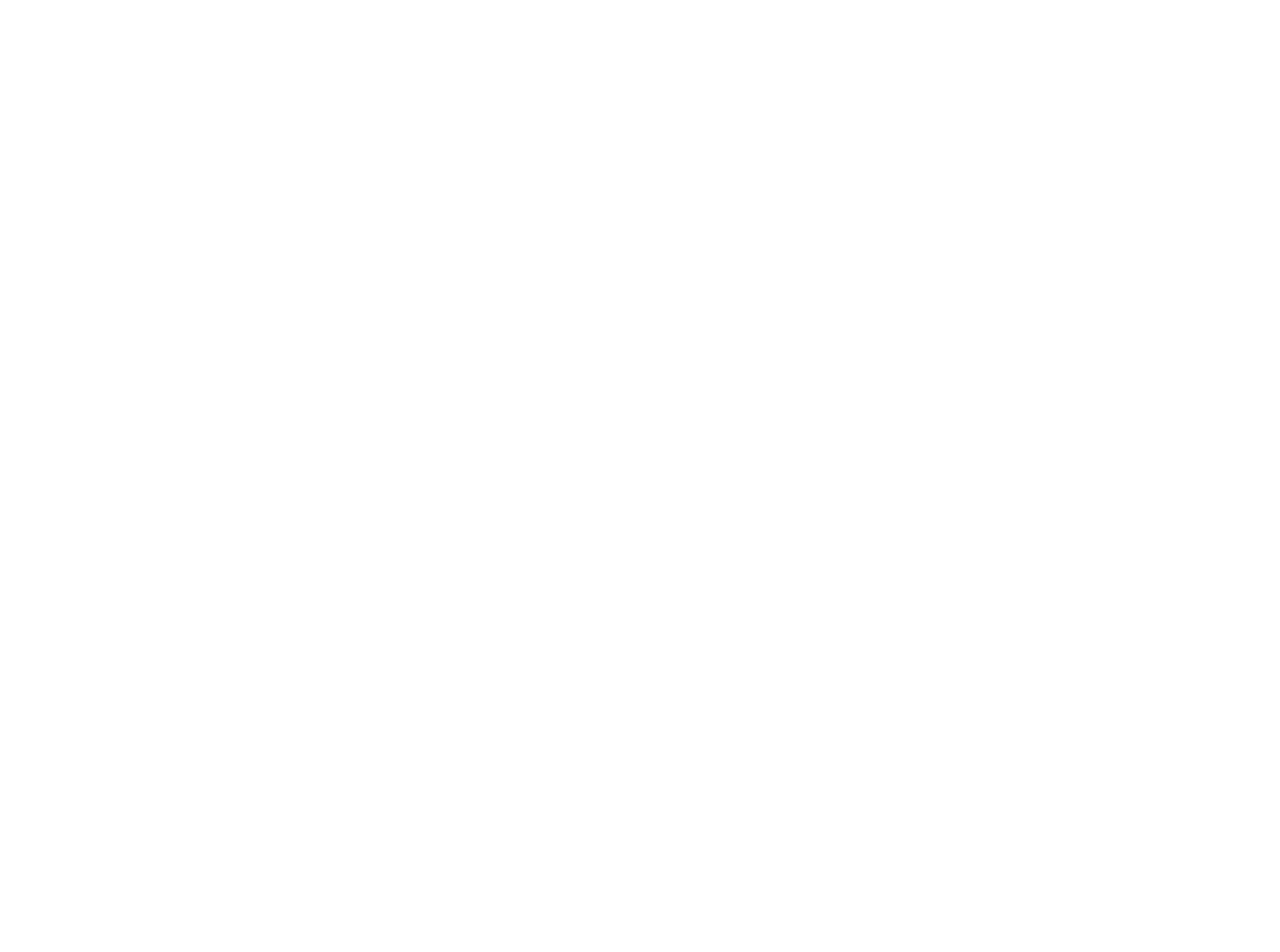
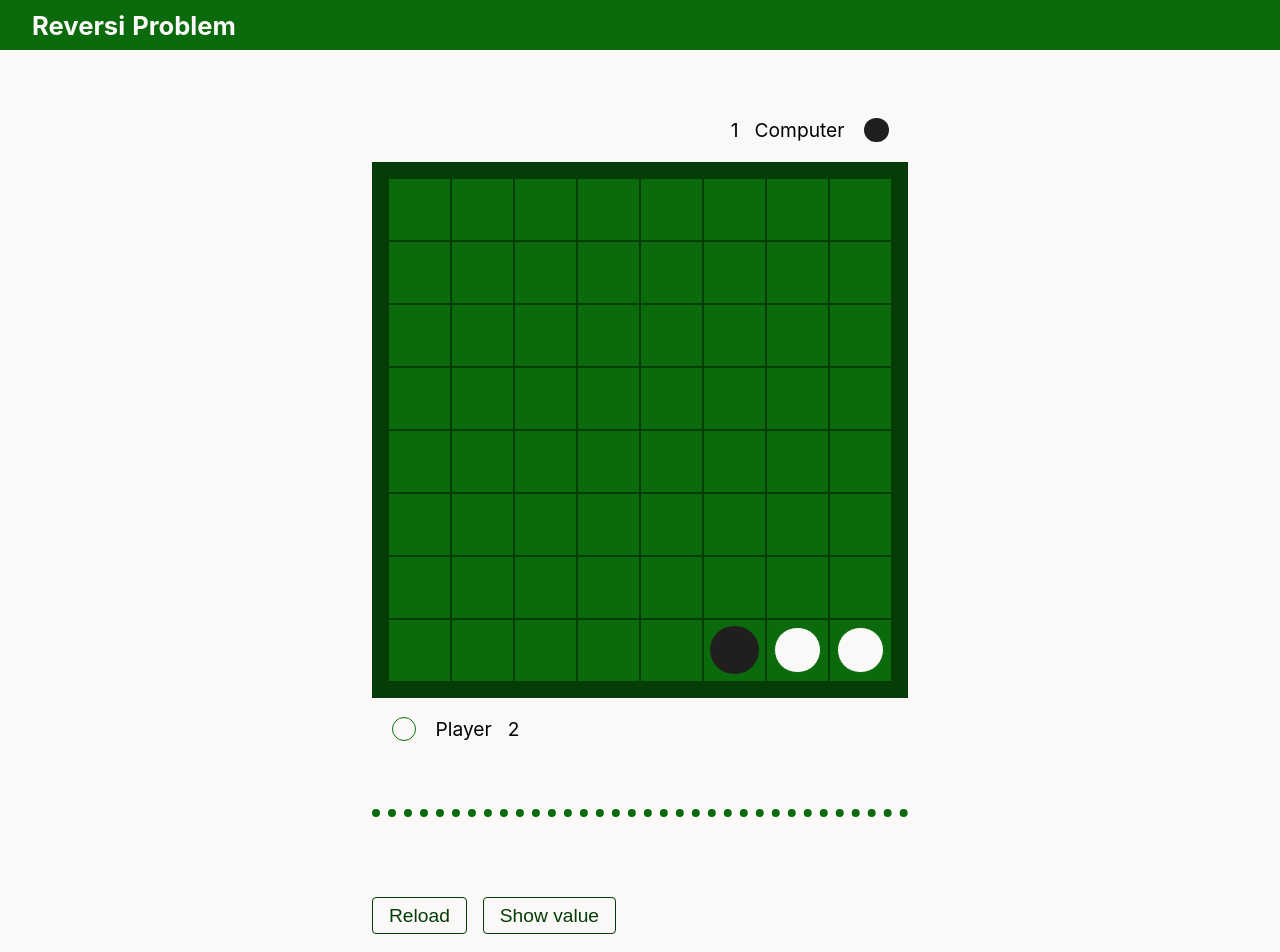
Before and after one commit to tmyksj/reversi-problem, a Nuxt app: page /problem/1 in a window 1280 px wide. Before the commit this address had no page. Shown: the top 952 px of the page. Before the commit the page ends 800 px from the top, so only its background shows below. Built offline with nearby package versions, Linux system fonts and the light colour scheme.

Commit message:
add pages

```diff
--- /dev/null
+++ b/components/Header.vue
@@ -0,0 +1,31 @@
+<template>
+  <div class="container">
+    <header>
+      <h1 class="header">
+        <NuxtLink class="header-link" to="/">Reversi Problem</NuxtLink>
+      </h1>
+    </header>
+  </div>
+</template>
+
+<script>
+import Vue from 'vue'
+
+export default Vue.extend({})
+</script>
+
+<style scoped>
+.container {
+  background-color: #0b6a0b;
+  padding: 0.6rem 2rem;
+}
+
+.header {
+  font-size: 1.6rem;
+}
+
+.header-link {
+  color: #faf9f8;
+  text-decoration: none;
+}
+</style>
--- /dev/null
+++ b/components/Hr.vue
@@ -0,0 +1,22 @@
+<template>
+  <div class="container">
+    <hr class="hr" />
+  </div>
+</template>
+
+<script>
+import Vue from 'vue'
+
+export default Vue.extend({})
+</script>
+
+<style scoped>
+.container {
+  margin: 4rem 0;
+}
+
+.hr {
+  border: none;
+  border-bottom: 0.5rem dotted #0b6a0b;
+}
+</style>
--- a/components/Logo.vue
+++ /dev/null
@@ -1,35 +0,0 @@
-<template>
-  <svg
-    class="NuxtLogo"
-    width="245"
-    height="180"
-    viewBox="0 0 452 342"
-    xmlns="http://www.w3.org/2000/svg"
-  >
-    <path
-      d="M139 330l-1-2c-2-4-2-8-1-13H29L189 31l67 121 22-16-67-121c-1-2-9-14-22-14-6 0-15 2-22 15L5 303c-1 3-8 16-2 27 4 6 10 12 24 12h136c-14 0-21-6-24-12z"
-      fill="#00C58E"
-    />
-    <path
-      d="M447 304L317 70c-2-2-9-15-22-15-6 0-15 3-22 15l-17 28v54l39-67 129 230h-49a23 23 0 0 1-2 14l-1 1c-6 11-21 12-23 12h76c3 0 17-1 24-12 3-5 5-14-2-26z"
-      fill="#108775"
-    />
-    <path
-      d="M376 330v-1l1-2c1-4 2-8 1-12l-4-12-102-178-15-27h-1l-15 27-102 178-4 12a24 24 0 0 0 2 15c4 6 10 12 24 12h190c3 0 18-1 25-12zM256 152l93 163H163l93-163z"
-      fill="#2F495E"
-    />
-  </svg>
-</template>
-
-<style>
-.NuxtLogo {
-  animation: 1s appear;
-  margin: auto;
-}
-
-@keyframes appear {
-  0% {
-    opacity: 0;
-  }
-}
-</style>
--- /dev/null
+++ b/components/Main.vue
@@ -0,0 +1,21 @@
+<template>
+  <div class="container">
+    <main>
+      <Nuxt />
+    </main>
+  </div>
+</template>
+
+<script>
+import Vue from 'vue'
+
+export default Vue.extend({})
+</script>
+
+<style scoped>
+.container {
+  margin: 0 auto;
+  max-width: 37.5rem;
+  padding: 0 1rem;
+}
+</style>
--- a/layouts/default.vue
+++ b/layouts/default.vue
@@ -1,11 +1,14 @@
 <template>
   <div>
-    <Nuxt />
+    <Header />
+    <Main />
   </div>
 </template>
 
 <style>
 html {
+  background-color: #faf9f8;
+  box-sizing: border-box;
   font-family: 'Source Sans Pro', -apple-system, BlinkMacSystemFont, 'Segoe UI',
     Roboto, 'Helvetica Neue', Arial, sans-serif;
   font-size: 16px;
@@ -14,7 +17,6 @@
   -webkit-text-size-adjust: 100%;
   -moz-osx-font-smoothing: grayscale;
   -webkit-font-smoothing: antialiased;
-  box-sizing: border-box;
 }
 
 *,
@@ -23,33 +25,4 @@
   box-sizing: border-box;
   margin: 0;
 }
-
-.button--green {
-  display: inline-block;
-  border-radius: 4px;
-  border: 1px solid #3b8070;
-  color: #3b8070;
-  text-decoration: none;
-  padding: 10px 30px;
-}
-
-.button--green:hover {
-  color: #fff;
-  background-color: #3b8070;
-}
-
-.button--grey {
-  display: inline-block;
-  border-radius: 4px;
-  border: 1px solid #35495e;
-  color: #35495e;
-  text-decoration: none;
-  padding: 10px 30px;
-  margin-left: 15px;
-}
-
-.button--grey:hover {
-  color: #fff;
-  background-color: #35495e;
-}
 </style>
--- a/pages/index.vue
+++ b/pages/index.vue
@@ -1,27 +1,11 @@
 <template>
   <div class="container">
-    <div>
-      <Logo />
-      <h1 class="title">reversi-problem</h1>
-      <div class="links">
-        <a
-          href="https://nuxtjs.org/"
-          target="_blank"
-          rel="noopener noreferrer"
-          class="button--green"
-        >
-          Documentation
-        </a>
-        <a
-          href="https://github.com/nuxt/nuxt.js"
-          target="_blank"
-          rel="noopener noreferrer"
-          class="button--grey"
-        >
-          GitHub
-        </a>
-      </div>
-    </div>
+    <h1 class="header">
+      <span class="header-term">Reversi</span>
+      <span class="header-term">Problem</span>
+    </h1>
+    <Hr />
+    <NuxtLink class="button" to="/random">Random Problem</NuxtLink>
   </div>
 </template>
 
@@ -31,35 +15,32 @@
 export default Vue.extend({})
 </script>
 
-<style>
-.container {
-  margin: 0 auto;
-  min-height: 100vh;
-  display: flex;
-  justify-content: center;
-  align-items: center;
-  text-align: center;
+<style scoped>
+.button {
+  border: thin solid #063c06;
+  border-radius: 0.25rem;
+  color: #063c06;
+  display: block;
+  font-size: 1.4rem;
+  margin: 2rem 0;
+  padding: 0.8rem 2rem;
+  text-decoration: none;
 }
 
-.title {
+.container {
+  margin-top: 4rem;
+}
+
+.header {
+  color: #063c06;
   font-family: 'Quicksand', 'Source Sans Pro', -apple-system, BlinkMacSystemFont,
     'Segoe UI', Roboto, 'Helvetica Neue', Arial, sans-serif;
-  display: block;
   font-weight: 300;
-  font-size: 100px;
-  color: #35495e;
+  font-size: 3rem;
   letter-spacing: 1px;
 }
 
-.subtitle {
-  font-weight: 300;
-  font-size: 42px;
-  color: #526488;
-  word-spacing: 5px;
-  padding-bottom: 15px;
-}
-
-.links {
-  padding-top: 15px;
+.header-term {
+  display: block;
 }
 </style>
--- /dev/null
+++ b/pages/problem/_id.vue
@@ -0,0 +1,247 @@
+<template>
+  <div class="container">
+    <div class="info-computer">
+      <div
+        :style="{ width: cellSize / 2 + 'px', height: cellSize / 2 + 'px' }"
+        class="info-computer-cell"
+      >
+        <span v-if="turnComputer === 'Dark'" class="disk-dark"></span>
+        <span v-if="turnComputer === 'Light'" class="disk-light"></span>
+      </div>
+      <div class="info-computer-label">Computer</div>
+      <div class="info-computer-label">{{ reversi.count()[turnComputer] }}</div>
+    </div>
+    <div ref="board" class="board">
+      <div v-for="i in reversiSize" :key="i" class="board-row">
+        <div
+          v-for="j in reversiSize"
+          :key="j"
+          :style="{ width: cellSize + 'px', height: cellSize + 'px' }"
+          class="board-cell"
+          @click="put(i - 1, j - 1)"
+        >
+          <span
+            v-if="reversi.get(i - 1, j - 1) === 'Dark'"
+            class="disk-dark"
+          ></span>
+          <span
+            v-if="reversi.get(i - 1, j - 1) === 'Light'"
+            class="disk-light"
+          ></span>
+          <span v-if="showValue" class="value">{{
+            reversi.value(i - 1, j - 1)
+          }}</span>
+        </div>
+      </div>
+    </div>
+    <div class="info-player">
+      <div
+        :style="{ width: cellSize / 2 + 'px', height: cellSize / 2 + 'px' }"
+        class="info-player-cell"
+      >
+        <span v-if="turnPlayer === 'Dark'" class="disk-dark"></span>
+        <span v-if="turnPlayer === 'Light'" class="disk-light"></span>
+      </div>
+      <div class="info-player-label">Player</div>
+      <div class="info-player-label">{{ reversi.count()[turnPlayer] }}</div>
+    </div>
+    <Hr />
+    <div class="tools">
+      <button class="button tools-item" @click="reload()">Reload</button>
+      <button v-if="showValue" class="button tools-item" @click="hide()">
+        Hide value
+      </button>
+      <button v-if="!showValue" class="button tools-item" @click="show()">
+        Show value
+      </button>
+    </div>
+  </div>
+</template>
+
+<script lang="ts">
+import Vue from 'vue'
+import { Reversi } from '~/engine/reversi'
+import { ReversiComputer } from '~/engine/reversi-computer'
+
+export default Vue.extend({
+  data() {
+    const id: string = this.$route.params.id
+    const reversi: Reversi = Reversi.fromString(id).evaluate()
+
+    return {
+      cellSize: 0,
+      id,
+      readonly: false,
+      reversi,
+      reversiSize: Reversi.size,
+      showValue: false,
+      timeout: 500,
+      timeoutId: 0,
+      turnComputer: reversi.turn() === 'Dark' ? 'Light' : 'Dark',
+      turnPlayer: reversi.turn(),
+    }
+  },
+
+  mounted() {
+    this.cellSize = (this.$refs.board as any).clientWidth / this.reversiSize
+  },
+
+  methods: {
+    hide() {
+      this.showValue = false
+    },
+
+    put(y: number, x: number) {
+      if (this.readonly) {
+        return
+      }
+
+      try {
+        this.reversi = this.reversi.put(y, x).evaluate()
+      } catch (e) {
+        return
+      }
+
+      const next: () => void = (): void => {
+        if (this.reversi.turn() === this.turnPlayer) {
+          this.readonly = false
+        } else if (this.reversi.turn() === 'None') {
+          this.readonly = true
+        } else {
+          this.readonly = true
+          this.timeoutId = window.setTimeout((): void => {
+            this.reversi = ReversiComputer.put(this.reversi).evaluate()
+            next()
+          }, this.timeout)
+        }
+      }
+
+      next()
+    },
+
+    reload() {
+      window.clearTimeout(this.timeoutId)
+
+      this.reversi = Reversi.fromString(this.id).evaluate()
+      this.readonly = false
+    },
+
+    show() {
+      this.showValue = true
+    },
+  },
+})
+</script>
+
+<style scoped>
+.board {
+  background-color: #0b6a0b;
+  border: 1rem solid #063c06;
+}
+
+.board-cell {
+  align-items: center;
+  border: 0.1rem solid #063c06;
+  display: flex;
+  justify-content: center;
+}
+
+.board-row {
+  display: flex;
+}
+
+.button {
+  background-color: #faf9f8;
+  border: thin solid #063c06;
+  border-radius: 0.25rem;
+  color: #063c06;
+  cursor: pointer;
+  display: block;
+  font-size: 1.2rem;
+  margin: 1rem 0;
+  outline: none;
+  padding: 0.4rem 1rem;
+}
+
+.button:hover {
+  background-color: #edebe9;
+}
+
+.button:focus {
+  box-shadow: 0 0 0.1rem #063c06;
+}
+
+.button:active {
+  background-color: #c8c6c4;
+}
+
+.container {
+  margin: 4rem 0;
+}
+
+.disk-dark {
+  background-color: #201f1e;
+  border-radius: 50%;
+  display: block;
+  height: 79%;
+  width: 79%;
+}
+
+.disk-light {
+  background-color: #faf9f8;
+  border: 0.1rem solid #0b6a0b;
+  border-radius: 50%;
+  display: block;
+  height: 76%;
+  width: 76%;
+}
+
+.info-computer {
+  align-items: center;
+  display: flex;
+  flex-direction: row-reverse;
+  padding: 0 1rem 1rem;
+}
+
+.info-computer-cell {
+  align-items: center;
+  display: flex;
+  justify-content: center;
+}
+
+.info-computer-label {
+  font-size: 1.2rem;
+  margin-right: 1rem;
+}
+
+.info-player {
+  align-items: center;
+  display: flex;
+  padding: 1rem 1rem 0;
+}
+
+.info-player-cell {
+  align-items: center;
+  display: flex;
+  justify-content: center;
+}
+
+.info-player-label {
+  font-size: 1.2rem;
+  margin-left: 1rem;
+}
+
+.tools {
+  display: flex;
+}
+
+.tools-item {
+  margin-right: 1rem;
+}
+
+.value {
+  color: #fce100;
+  cursor: default;
+  font-size: 1.4rem;
+}
+</style>
--- /dev/null
+++ b/pages/random.vue
@@ -0,0 +1,35 @@
+<template>
+  <div class="container">
+    <p>Generating...</p>
+  </div>
+</template>
+
+<script lang="ts">
+import Vue from 'vue'
+import { Reversi } from '~/engine/reversi'
+import { ReversiProblem } from '~/engine/reversi-problem'
+
+export default Vue.extend({
+  created() {
+    setTimeout((): void => {
+      const s: number[] = [3, 4, 5, 5, 6, 6, 7, 7, 7, 7, 8, 8, 8, 8]
+      const w: number[] = [1]
+      const v: number[] = [5, 5, 6, 6, 7, 8]
+
+      const r: Reversi = ReversiProblem.generate(
+        s[Math.floor(Math.random() * s.length)],
+        w[Math.floor(Math.random() * w.length)],
+        v[Math.floor(Math.random() * v.length)]
+      )
+
+      this.$router.push('/problem/' + r.toString())
+    }, 0)
+  },
+})
+</script>
+
+<style scoped>
+.container {
+  margin: 4rem 0;
+}
+</style>
```
